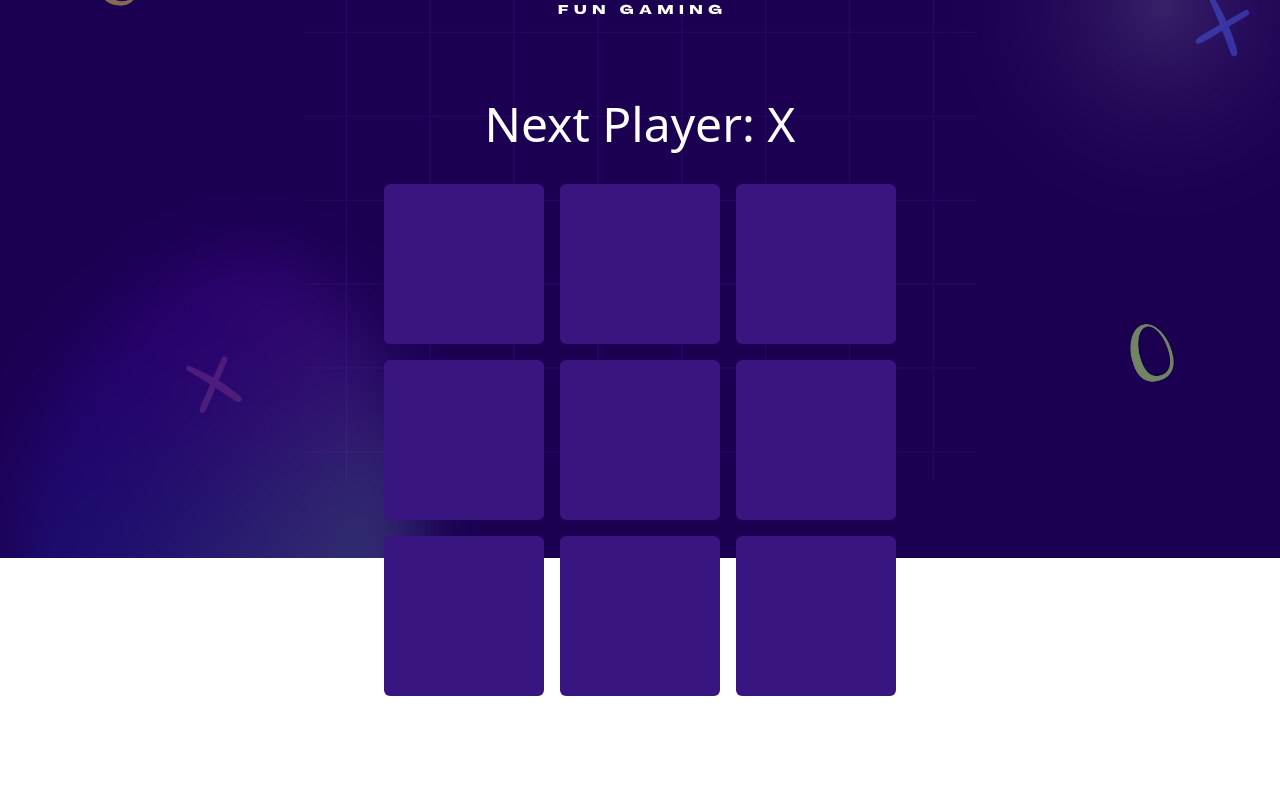
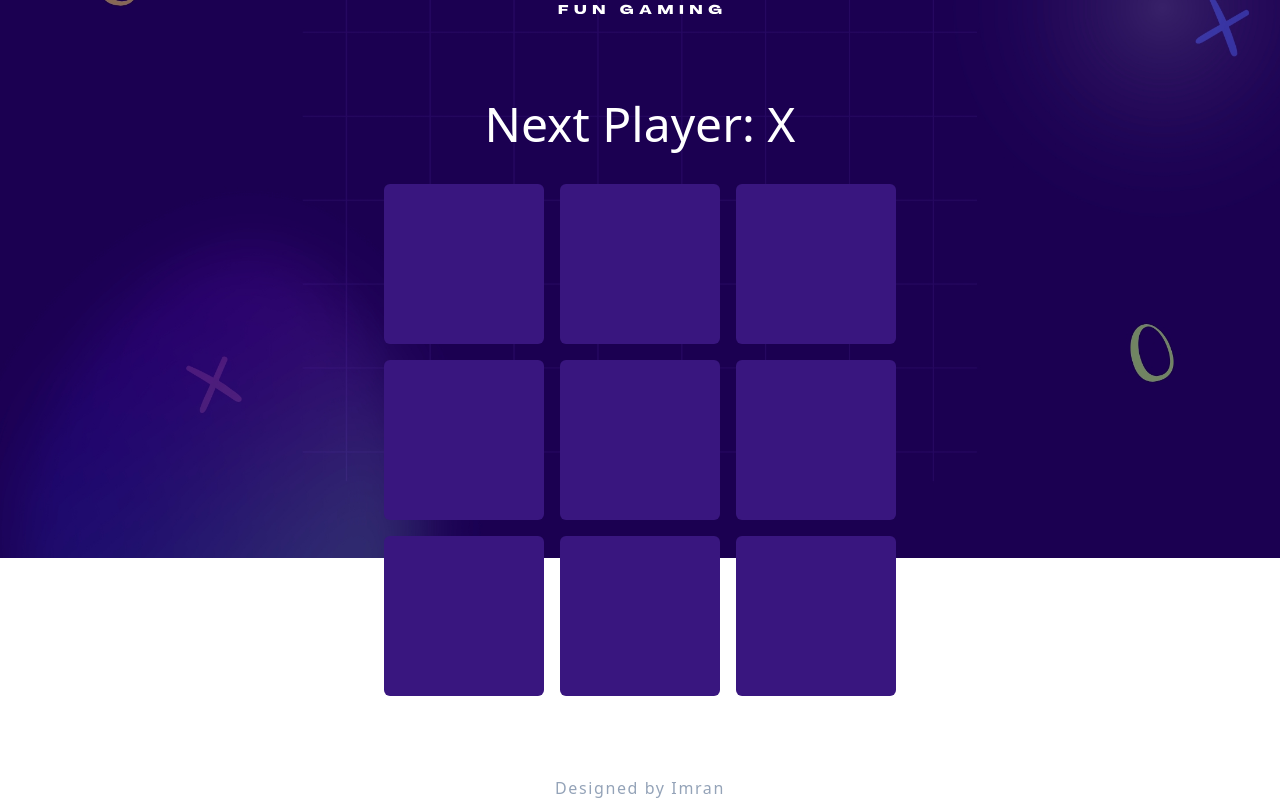
Before and after one commit to imran-dev1/tic-toc-toe, a React (Vite) app: page / in a window 1280 px wide. Shown: the part 242-1042 px from the top of the page. Before the commit the page ends 1018 px from the top, so only its background shows below. Built offline with nearby package versions, Linux system fonts and the light colour scheme; no server answers.

Commit message:
Added copyright

```diff
--- a/src/App.jsx
+++ b/src/App.jsx
@@ -81,7 +81,7 @@ const Game = () => {
                )}
             </div>
          </div>
-
+<p className=" text-slate-400 tracking-widest">Designed by Imran</p>
          {winner && <ReactConfetti />}
       </div>
    );
```
